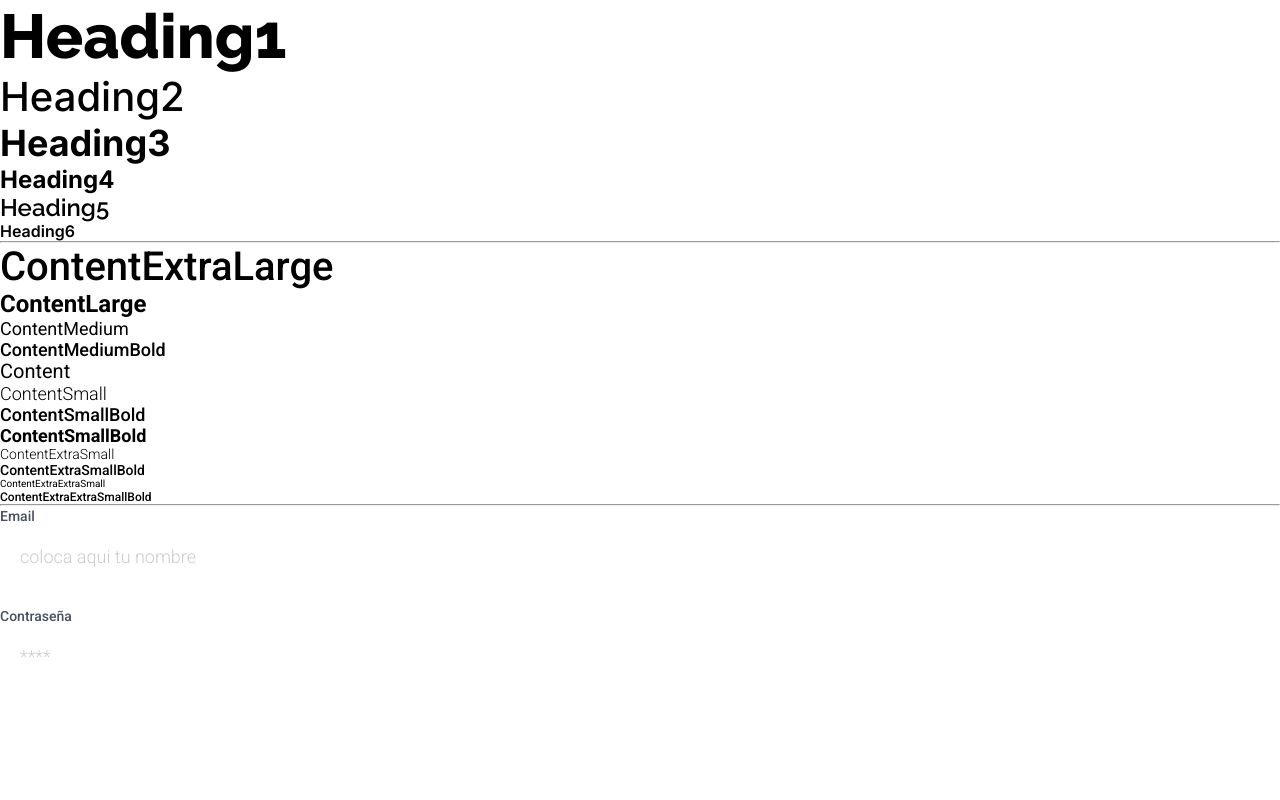
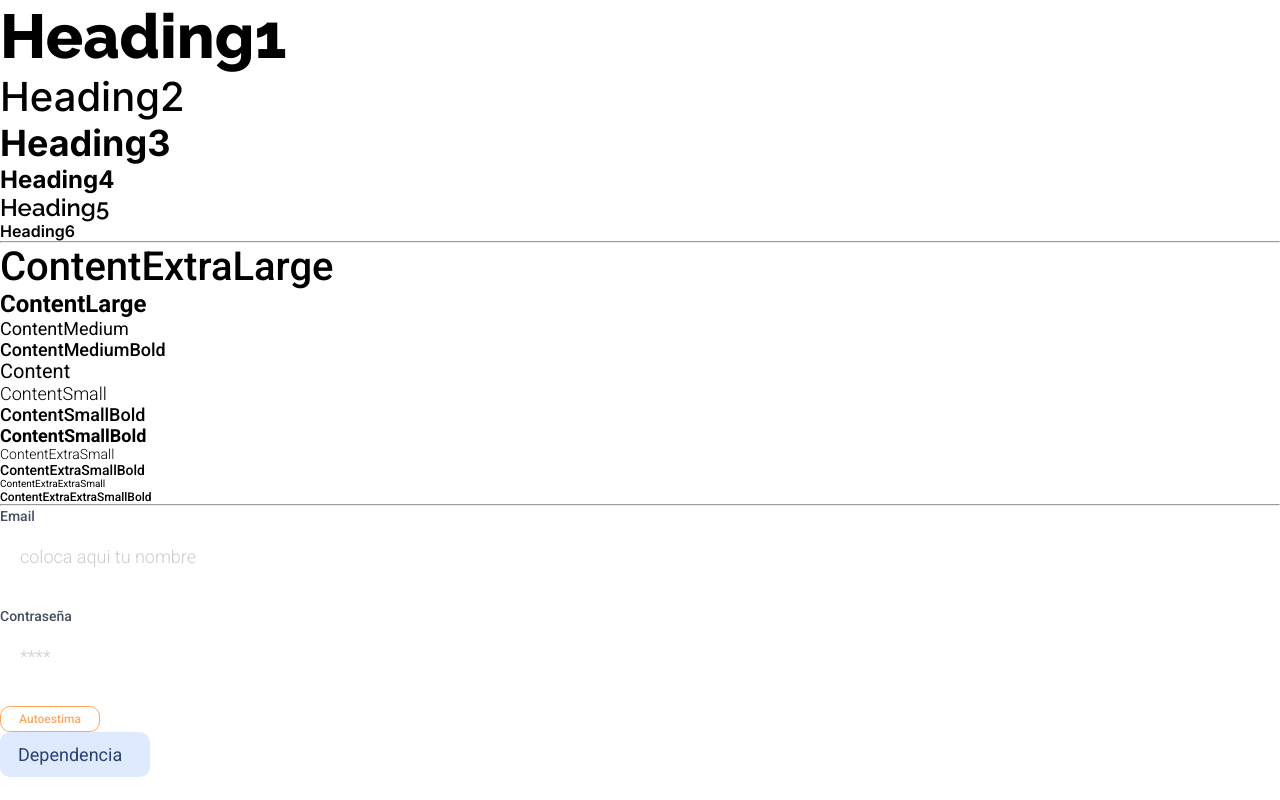
Before and after one commit to Franco-Sanchez/Psike-Front, a React (Create React App) app: page / in a window 1280 px wide. Built offline with nearby package versions, Linux system fonts and the light colour scheme.

Commit message:
Tgas components were added into Documentation.js

```diff
--- a/src/components/Documentation.js
+++ b/src/components/Documentation.js
@@ -22,6 +22,7 @@ import {
   Heading6,
 } from "./text/Heading";
 import FormField from "./UI/FormField";
+import { TagItem, TagItemFill } from "./UI/Tag";
 
 export default function Documentation() {
   return (
@@ -57,6 +58,13 @@ export default function Documentation() {
         <ContentXSB>Contraseña</ContentXSB>
         <input type="password" placeholder="****" />
       </FormField>
+      {/* Tags */}
+      <TagItem>
+      <ContentXXSB>Autoestima</ContentXXSB>
+      </TagItem>
+      <TagItemFill>
+      <ContentM>Dependencia Emocinal</ContentM>
+      </TagItemFill>
     </div>
   );
 }
--- /dev/null
+++ b/src/components/UI/Tag.js
@@ -0,0 +1,38 @@
+import styled from "@emotion/styled";
+
+export function TagItem({ children }) {
+  return <StyledDiv>{children}</StyledDiv>;
+}
+export function TagItemFill({ children }) {
+  return <StyledDivFill>{children}</StyledDivFill>;
+}
+const StyledDiv = styled.div`
+  width: 100px;
+  background: #ffffff;
+  border: 1px solid #ffa85f;
+  border-radius: 10px;
+  padding: 5px 8px;
+  display: flex;
+  justify-content: center;
+
+  p {
+    color: #ffa85f;
+    overflow: hidden;
+    text-overflow: ellipsis;
+  }
+`;
+
+const StyledDivFill = styled.div`
+  width: 150px;
+  height: 45px;
+  background: #dfeaff;
+  border-radius: 10px;
+  padding: 12px 18px;
+  display: flex;
+  justify-content: center;
+  p {
+    color: #2b4170;
+    overflow: hidden;
+    text-overflow: ellipsis;
+  }
+`;
```
